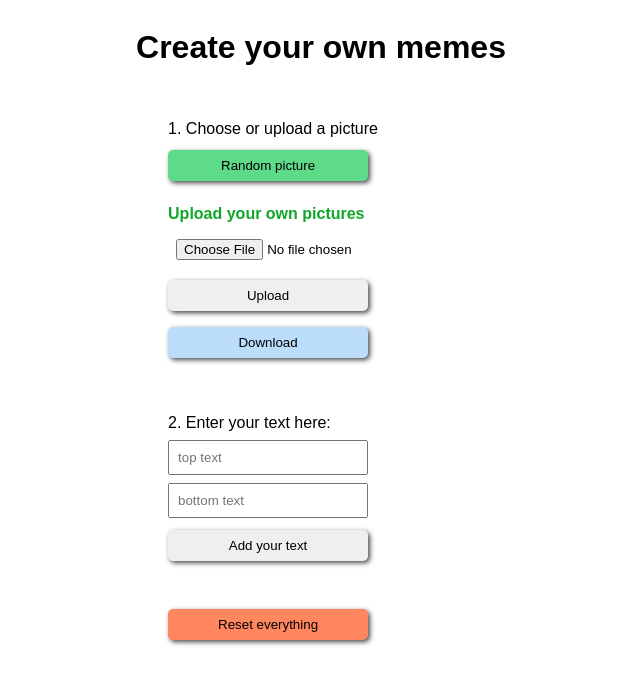
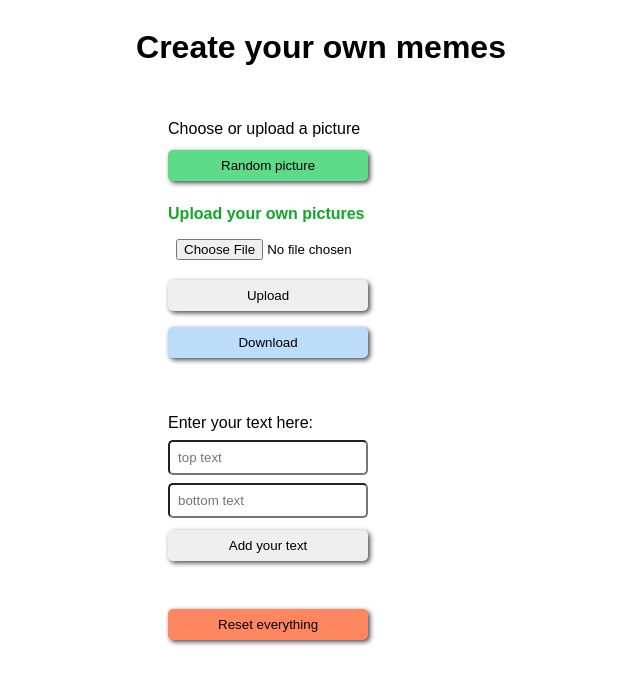
Before and after one commit to LydiaRobnik/meme-generator, a React (Create React App) app: page / in a window 1280 px wide. Shown: the top 684 px of the page, without its empty margins (319-959 px from the left). Built offline with nearby package versions, Linux system fonts and the light colour scheme; no server answers.

Commit message:
text on img not working

```diff
--- a/src/App.css
+++ b/src/App.css
@@ -36,6 +36,7 @@ img {
 input {
   margin: 0.25rem 0;
   padding: 0.5rem;
+  border-radius: 5px;
 }
 
 button {
--- a/src/App.jsx
+++ b/src/App.jsx
@@ -60,7 +60,7 @@ export default function App() {
         </div>
         <div className="playground">
           <div className="userInput actionButtons">
-            <p>1. Choose or upload a picture</p>
+            <p>Choose or upload a picture</p>
             <button
               style={{ backgroundColor: "#5edb89" }}
               onClick={() => {
@@ -76,7 +76,7 @@ export default function App() {
             <button onClick={createDownloadFile} style={{ backgroundColor: "#bbdcfa" }}>Download</button>
           </div>
           <div className="userInput">
-            <p>2. Enter your text here:</p>
+            <p>Enter your text here:</p>
             <input
               onChange={(e) => setTopText(e.target.value)}
               type="text"
```
Also changed, not shown: src/Download.jsx (deleted), src/Upload.jsx (deleted).
